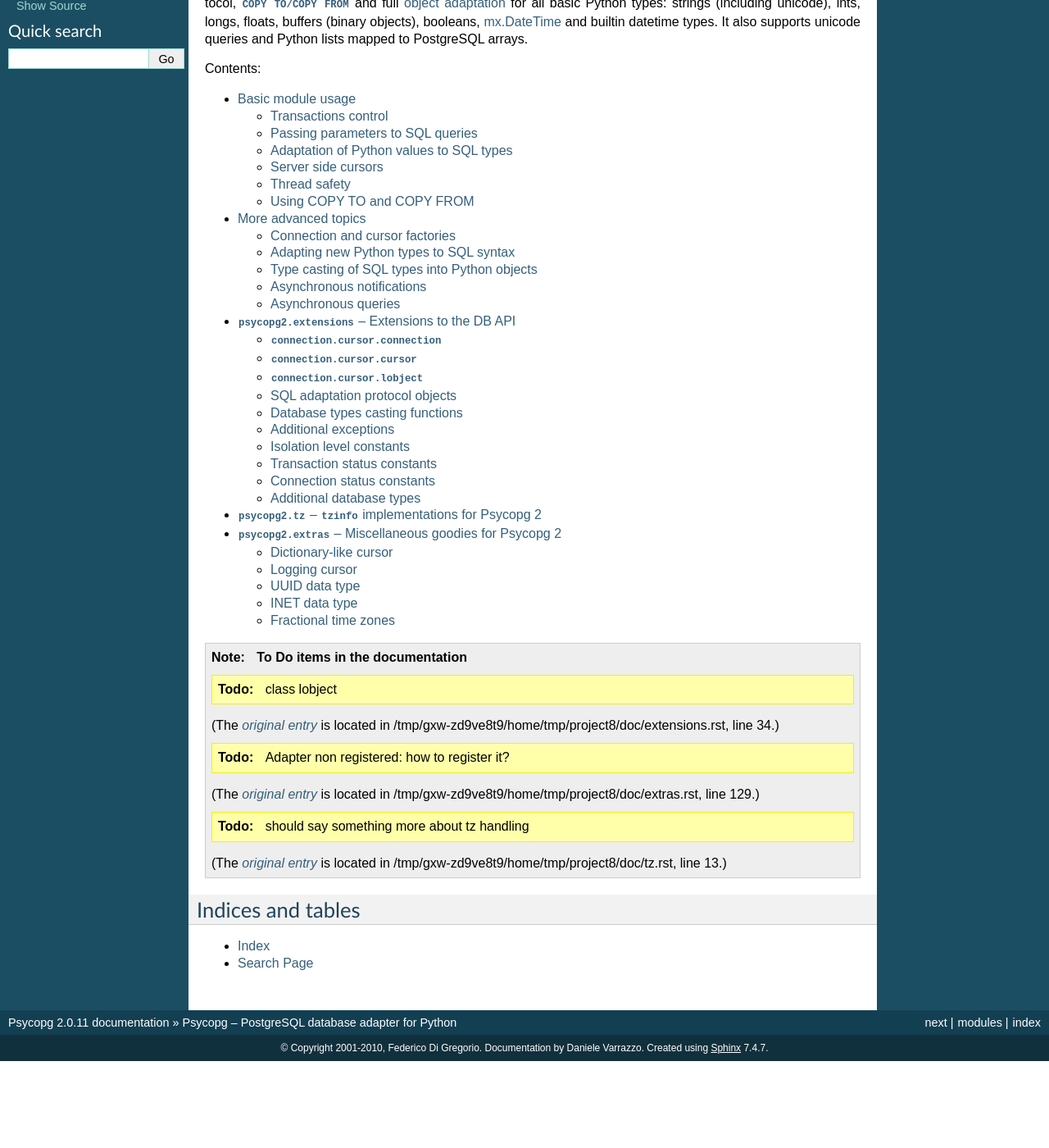
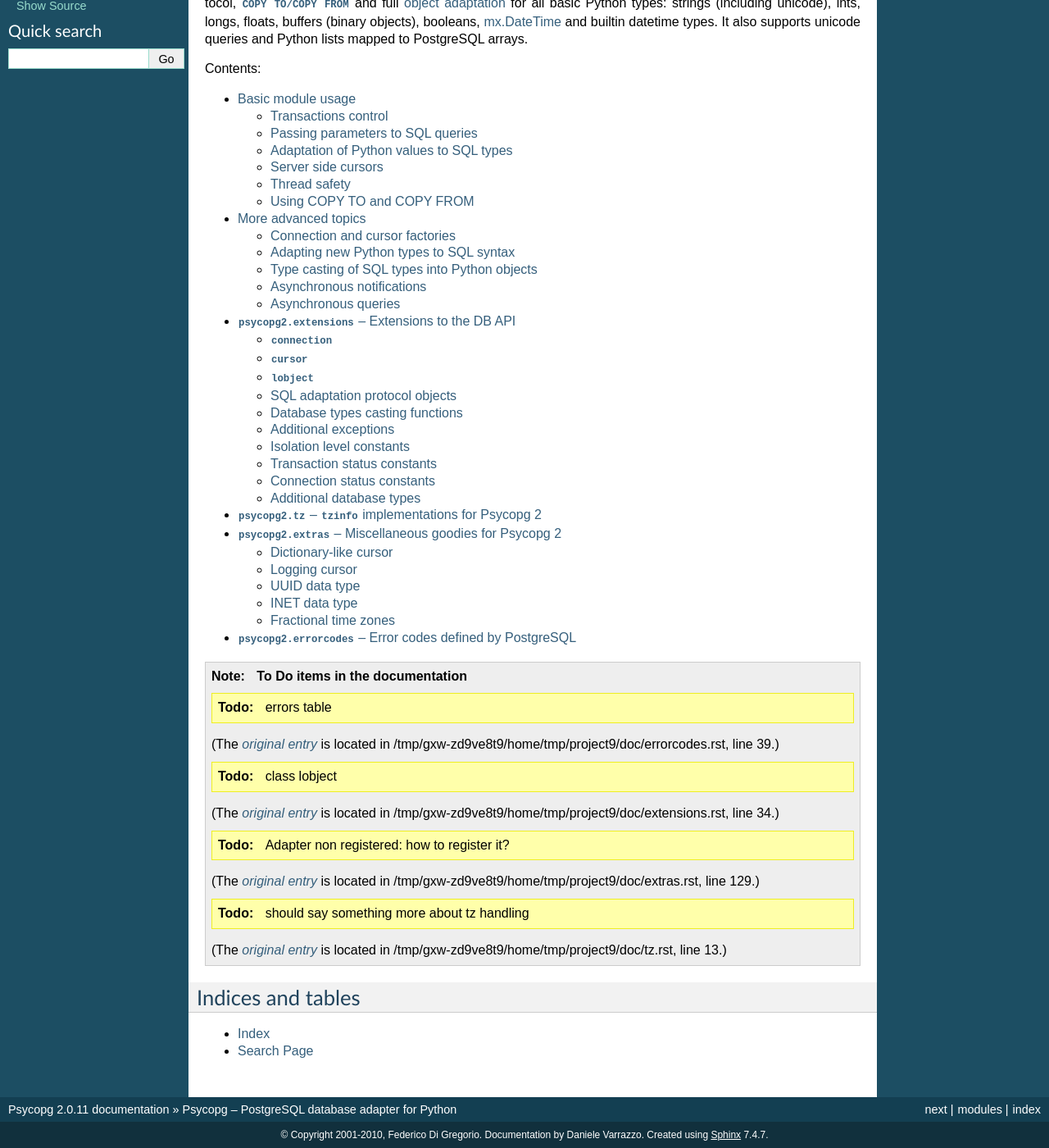
Before and after one commit to psycopg/psycopg2, a Sphinx documentation site: the page built from doc/index.rst, in a window 1280 px wide and 1400 px high, scrolled down 220 px. Shown: the whole window at 82% size. Built offline with Sphinx 7.4.7, drawn with Linux system fonts in a browser that asks for light colours; pages that are not in the unit, such as notebooks, are missing from menus; before the commit the page ends 1514 px from its top, so only the background shows below that; some of the changed lines change nothing that is shown.

Commit message:
Added documentation for the errorcodes module.

```diff
--- /dev/null
+++ b/doc/errorcodes.rst
@@ -0,0 +1,39 @@
+:mod:`psycopg2.errorcodes` -- Error codes defined by PostgreSQL
+===============================================================
+
+.. sectionauthor:: Daniele Varrazzo <daniele.varrazzo@gmail.com>
+
+.. module:: psycopg2.errorcodes
+
+.. versionadded:: 2.0.6
+
+This module contains symbolic names for all PostgreSQL error codes.
+Subclasses of :exc:`~psycopg2.Error` make the PostgreSQL error code available
+in the :attr:`~psycopg2.Error.pgcode` attribute.
+
+From PostgreSQL documentation:
+
+    All messages emitted by the PostgreSQL server are assigned five-character
+    error codes that follow the SQL standard's conventions for :sql:`SQLSTATE`
+    codes.  Applications that need to know which error condition has occurred
+    should usually test the error code, rather than looking at the textual
+    error message.  The error codes are less likely to change across
+    PostgreSQL releases, and also are not subject to change due to
+    localization of error messages. Note that some, but not all, of the error
+    codes produced by PostgreSQL are defined by the SQL standard; some
+    additional error codes for conditions not defined by the standard have
+    been invented or borrowed from other databases.
+
+    According to the standard, the first two characters of an error code
+    denote a class of errors, while the last three characters indicate a
+    specific condition within that class. Thus, an application that does not
+    recognize the specific error code can still be able to infer what to do
+    from the error class.
+
+
+.. seealso:: `PostgreSQL Error Codes table`__
+
+    .. __: http://www.postgresql.org/docs/8.4/static/errcodes-appendix.html#ERRCODES-TABLE
+
+
+.. todo:: errors table
--- a/doc/index.rst
+++ b/doc/index.rst
@@ -38,6 +38,7 @@
    extensions
    tz
    extras
+   errorcodes
 
 .. ifconfig:: todo_include_todos
 
```
